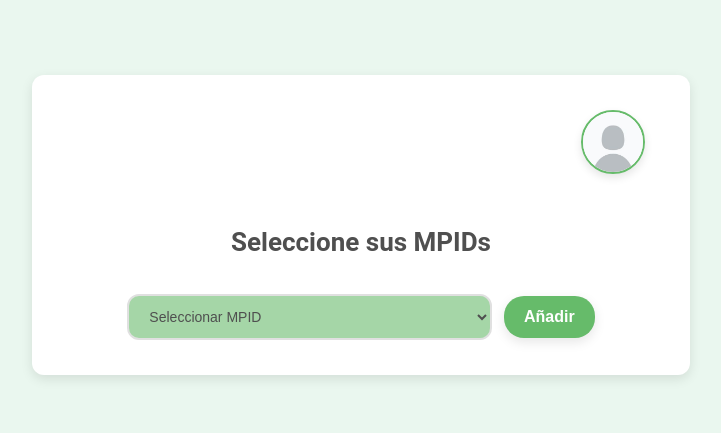
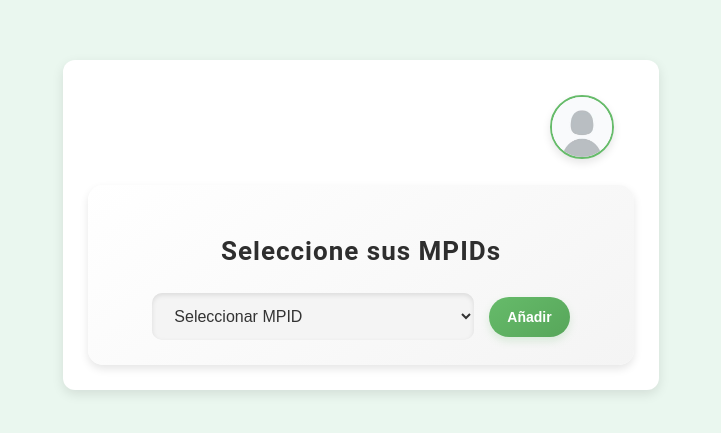
Before and after one commit to kalebgrove/qresp, a React (Create React App) app: page /home in a window 1280 px wide. Shown: the part 175-608 px from the top of the page, without its empty margins (279-1000 px from the left). Built offline with nearby package versions, Linux system fonts and the light colour scheme.

Commit message:
21th commit

```diff
--- a/package.json
+++ b/package.json
@@ -15,6 +15,7 @@
     "openai": "^4.76.3",
     "path-browserify": "^1.0.1",
     "qrcode": "^1.5.4",
+    "qrcode.react": "^4.2.0",
     "react": "^19.0.0",
     "react-dom": "^19.0.0",
     "react-router-dom": "^7.0.2",
--- a/src/home.css
+++ b/src/home.css
@@ -26,92 +26,30 @@
     gap: 20px;
   }
 
-  /* MPID Selector */
-  .mpid-selector {
-    text-align: center;
-  }
-
-  .mpid-selector h2 {
-    font-size: 26px;
-    margin-bottom: 20px;
-    color: #4F4F4F; /* Gris oscuro para títulos */
-    font-weight: bold;
-  }
-
-  .dropdown-container {
-    display: flex;
-    gap: 12px;
-    justify-content: center;
-    align-items: center;
-    padding: 10px 0;
-  }
-
-  select {
-    padding: 12px 16px;
-    font-size: 14px;
-    border: 2px solid #E0E0E0; /* Gris claro */
-    border-radius: 12px;
-    background-color: #A5D6A7; /* Verde pastel */
-    color: #4F4F4F; /* Gris oscuro para texto */
-    transition: all 0.3s ease;
-    width: 60%;
-  }
-
-  select:focus {
-    border-color: #66BB6A; /* Verde medio */
-    outline: none;
-  }
-
-  button {
-    padding: 12px 20px;
-    font-size: 16px;
-    font-weight: bold;
-    border: none;
-    border-radius: 20px;
-    cursor: pointer;
-    background-color: #66BB6A; /* Verde medio */
-    color: #FFFFFF; /* Texto blanco */
-    transition: all 0.3s ease;
-    box-shadow: 0 4px 12px rgba(0, 0, 0, 0.1);
-  }
-
-  button:hover {
-    background-color: #81C784; /* Verde claro */
-  }
-
-  /* Selected MPIDs */
-  .selected-mpids {
-    margin-top: 20px;
-    text-align: left;
-    padding: 15px;
-    background-color: #A5D6A7; /* Fondo verde pastel */
-    border-radius: 10px;
-    box-shadow: 0 2px 8px rgba(0, 0, 0, 0.1);
-  }
-
-  .selected-mpids h3 {
-    font-size: 20px;
-    color: #4F4F4F; /* Gris oscuro */
-    margin-bottom: 10px;
-    font-weight: bold;
-  }
-
   .selected-mpids span {
     display: inline-block;
-    background-color: #66BB6A; /* Verde medio */
-    border-radius: 15px;
-    padding: 10px 15px;
-    margin-right: 8px;
-    margin-bottom: 8px;
-    font-size: 14px;
+    border-radius: 8px; /* Bordes más pequeños */
+    padding: 5px 8px; /* Tamaño compacto */
+    margin-right: 5px; /* Espaciado reducido */
+    margin-bottom: 5px; /* Espaciado reducido */
+    font-size: 12px; /* Fuente más pequeña */
     color: #FFFFFF; /* Texto blanco */
     font-weight: bold;
+    background: linear-gradient(145deg, #66bb6a, #57a65a); /* Fondo con degradado */
+    box-shadow: 0 2px 4px rgba(0, 0, 0, 0.1); /* Sombra ligera */
     cursor: pointer;
     transition: all 0.3s ease;
+    white-space: nowrap; /* Evita que el texto se divida en varias líneas */
+    max-width: 200px; /* Máximo ancho reducido */
+    overflow: hidden; /* Oculta el texto desbordante */
+    text-overflow: ellipsis; /* Añade puntos suspensivos si el texto es demasiado largo */
+    text-align: center; /* Centra el texto */
   }
 
   .selected-mpids span:hover {
-    background-color: #81C784; /* Verde claro */
+    background-color: #81C784; /* Verde claro al pasar el ratón */
+    transform: translateY(-2px); /* Efecto de elevación */
+    box-shadow: 0 4px 8px rgba(0, 0, 0, 0.15); /* Sombra más pronunciada */
   }
 
   /* Questionnaire */
@@ -385,3 +323,145 @@
     transform: scale(1.1);
     box-shadow: 0 6px 12px rgba(0, 0, 0, 0.2);
   }
+
+
+  /* MPID Selector */
+.mpid-selector {
+  text-align: center;
+  padding: 25px;
+  background: linear-gradient(145deg, #ffffff, #f4f4f4);
+  border-radius: 15px;
+  box-shadow: 0 4px 8px rgba(0, 0, 0, 0.1);
+  animation: fadeIn 0.5s ease-in-out;
+}
+
+.mpid-selector h2 {
+  font-size: 26px;
+  font-weight: 600;
+  margin-bottom: 20px;
+  color: #2e2e2e;
+  letter-spacing: 1px;
+}
+
+/* Dropdown Container */
+.dropdown-container {
+  display: flex;
+  flex-wrap: wrap;
+  gap: 15px;
+  justify-content: center;
+  align-items: center;
+}
+
+select {
+  padding: 14px 18px;
+  font-size: 16px;
+  border: none;
+  border-radius: 10px;
+  background-color: #f4f4f4;
+  color: #333333;
+  box-shadow: inset 0 2px 5px rgba(0, 0, 0, 0.1);
+  transition: box-shadow 0.3s ease, transform 0.2s ease;
+  width: 65%;
+  max-width: 400px;
+}
+
+select:hover {
+  box-shadow: 0 2px 10px rgba(0, 0, 0, 0.2);
+}
+
+select:focus {
+  box-shadow: 0 3px 12px rgba(102, 187, 106, 0.5);
+  outline: none;
+}
+
+/* Buttons */
+button {
+  padding: 12px 18px;
+  font-size: 14px;
+  font-weight: bold;
+  border: none;
+  border-radius: 50px;
+  background: linear-gradient(145deg, #66bb6a, #57a65a);
+  color: white;
+  cursor: pointer;
+  transition: transform 0.2s ease, box-shadow 0.3s ease;
+  box-shadow: 0 4px 8px rgba(102, 187, 106, 0.2);
+}
+
+button:hover {
+  transform: translateY(-3px);
+  box-shadow: 0 6px 12px rgba(102, 187, 106, 0.3);
+}
+
+button:active {
+  transform: translateY(1px);
+  box-shadow: 0 2px 6px rgba(102, 187, 106, 0.2);
+}
+
+/* Selected MPIDs */
+.selected-mpids {
+  margin-top: 20px;
+  padding: 15px;
+  background: #f9f9f9;
+  border-radius: 12px;
+  box-shadow: 0 2px 6px rgba(0, 0, 0, 0.1);
+  animation: fadeIn 0.5s ease-in-out;
+  text-align: center;
+}
+
+.selected-mpids h3 {
+  font-size: 20px;
+  font-weight: 600;
+  color: #333333;
+  margin-bottom: 15px;
+}
+
+/* MPID Items */
+.mpid-item {
+  display: inline-flex;
+  align-items: center;
+  justify-content: center;
+  background: linear-gradient(145deg, #66bb6a, #57a65a);
+  color: white;
+  border-radius: 15px;
+  padding: 8px 12px;
+  font-size: 12px;
+  font-weight: 500;
+  margin: 5px;
+  box-shadow: 0 2px 5px rgba(0, 0, 0, 0.1);
+  transition: transform 0.2s ease, box-shadow 0.3s ease;
+  flex: 0 1 auto; /* Los elementos no se expanden más allá de su contenido */
+  max-width: 100%; /* Evita que se desborde */
+}
+
+.mpid-item:hover {
+  transform: translateY(-2px);
+  box-shadow: 0 4px 8px rgba(0, 0, 0, 0.15);
+}
+
+.mpid-item button {
+  background: none;
+  border: none;
+  color: white;
+  font-size: 14px;
+  font-weight: bold;
+  margin-left: 8px;
+  cursor: pointer;
+  transition: color 0.2s ease;
+}
+
+.mpid-item button:hover {
+  color: #ffcccc;
+}
+
+/* Animations */
+@keyframes fadeIn {
+  from {
+    opacity: 0;
+    transform: translateY(20px);
+  }
+  to {
+    opacity: 1;
+    transform: translateY(0);
+  }
+}
```
Also changed, not shown: 1 other file (tests, documents, lock files or other folders).
